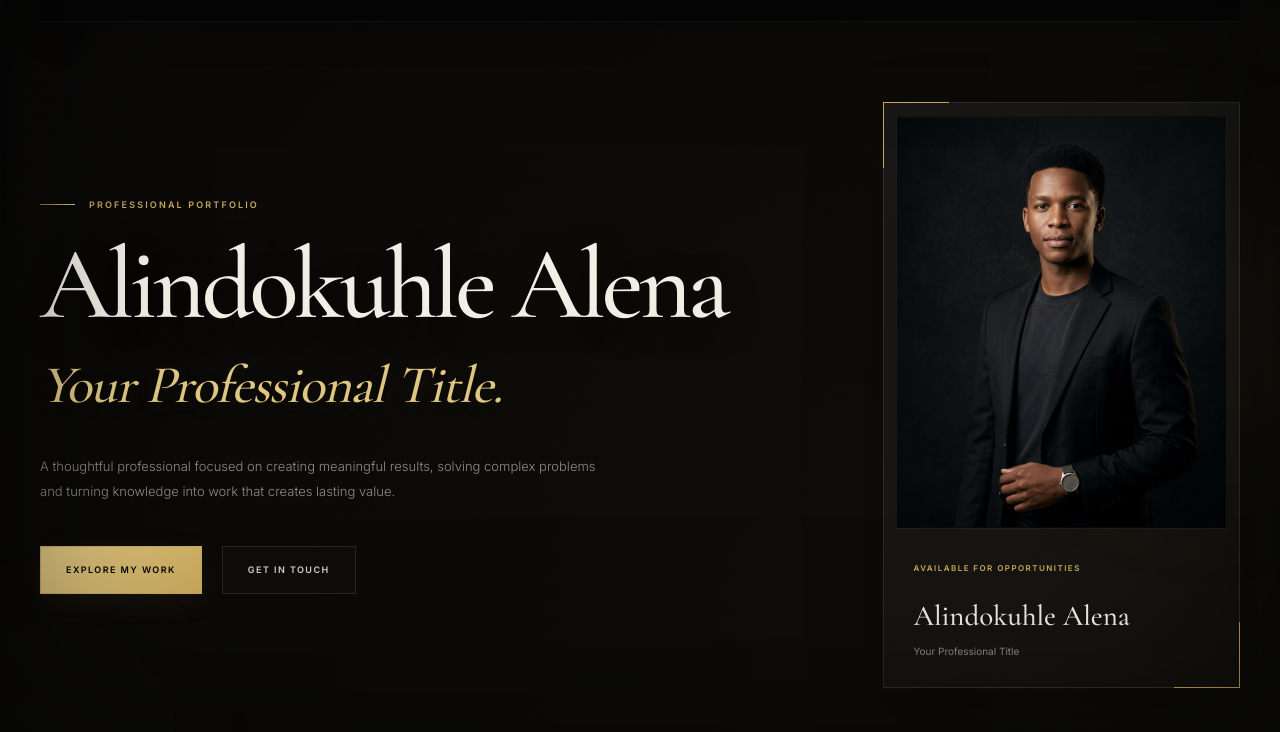
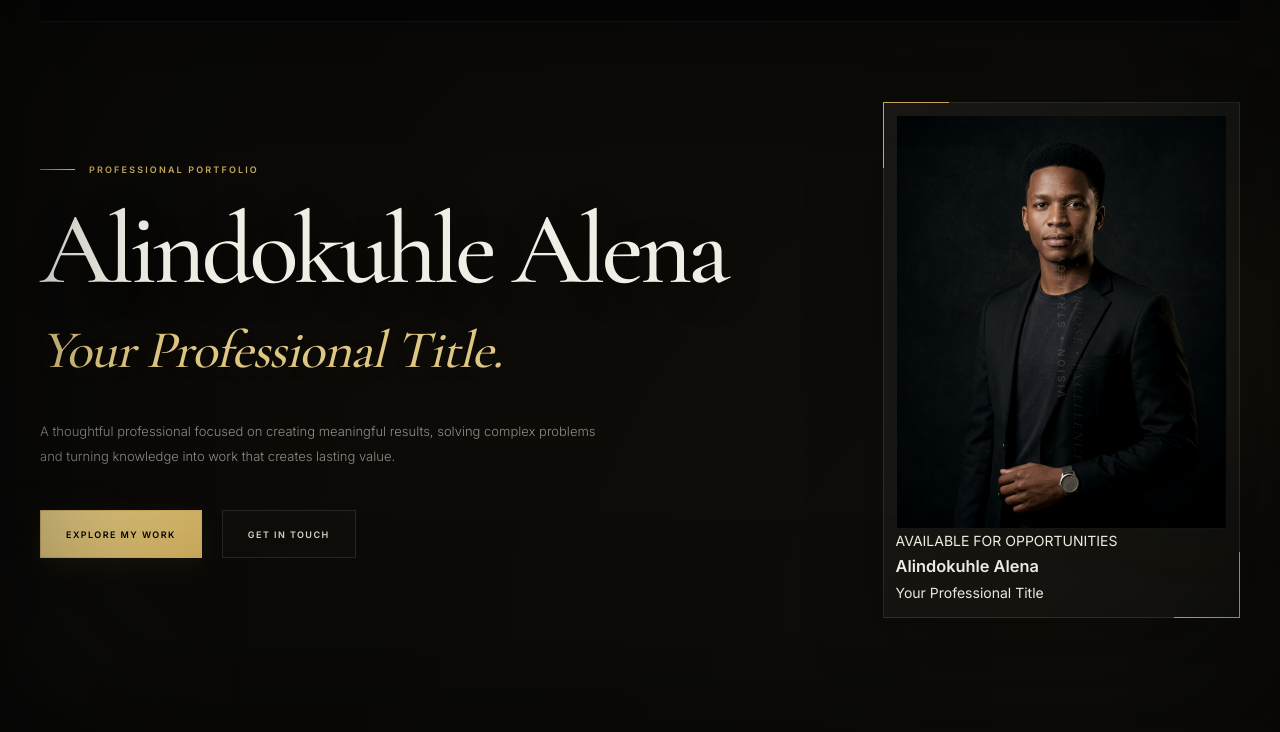
Before and after one commit to thabangmakgai265-commits/monarchtech-website, a plain HTML site: page demos/black/index.html in a window 1280 px wide. Shown: the part 68-800 px from the top of the page. Drawn offline with nearby package versions, Linux system fonts and the light colour scheme.

Commit message:
Update style.css

```diff
--- a/demos/black/style.css
+++ b/demos/black/style.css
@@ -595,6 +595,7 @@
 
 .profile-card:hover{
     transform:translateY(-7px);
+
     border-color:var(--gold-line);
 
     box-shadow:
@@ -604,64 +605,97 @@
 .profile-image{
     aspect-ratio:4 / 5;
 
-    display:grid;
-    place-items:center;
-
-    background:
-        radial-gradient(
-            circle at 50% 30%,
-            rgba(200,168,91,.15),
-            transparent 35%
-        ),
-        linear-gradient(
-            145deg,
-            #151411,
-            #080807
-        );
+    position:relative;
+
+    overflow:hidden;
+
+    background:#080808;
 
     border:1px solid var(--line-soft);
-
-    color:var(--gold-dark);
-
-    font-family:var(--serif);
-    font-size:18px;
-    font-style:italic;
 
     box-shadow:
         inset 0 0 50px rgba(0,0,0,.25);
 }
 
-.profile-info{
-    padding:25px 18px 15px;
-}
-
-.profile-status{
-    color:var(--gold);
-
-    font-size:8px;
+.profile-image::before{
+    content:"VISION   •   STRATEGY   •   IMPACT";
+
+    position:absolute;
+
+    top:12%;
+    left:-18%;
+
+    width:136%;
+
+    color:rgba(241,238,230,.13);
+
+    font-family:var(--sans);
+    font-size:10px;
     font-weight:600;
 
+    letter-spacing:.28em;
+    text-transform:uppercase;
+
+    white-space:nowrap;
+
+    transform:rotate(-90deg);
+
+    z-index:2;
+
+    pointer-events:none;
+
+    mix-blend-mode:screen;
+}
+
+.profile-image::after{
+    content:"FOCUS   •   PURPOSE   •   EXCELLENCE";
+
+    position:absolute;
+
+    bottom:16%;
+    right:-30%;
+
+    width:150%;
+
+    color:rgba(241,238,230,.10);
+
+    font-family:var(--serif);
+    font-size:13px;
+    font-style:italic;
+
     letter-spacing:.18em;
-}
-
-.profile-info h3{
-    margin-top:13px;
-
-    color:var(--ivory);
-
-    font-family:var(--serif);
-    font-size:29px;
-    font-weight:500;
-}
-
-.profile-info p{
-    margin-top:3px;
-
-    color:var(--muted);
-
-    font-size:10px;
-}
-
+
+    white-space:nowrap;
+
+    transform:rotate(90deg);
+
+    z-index:2;
+
+    pointer-events:none;
+
+    mix-blend-mode:screen;
+}
+
+.profile-image img{
+    width:100%;
+    height:100%;
+
+    display:block;
+
+    object-fit:cover;
+    object-position:center center;
+
+    filter:
+        saturate(.92)
+        contrast(1.04)
+        brightness(.94);
+
+    transition:var(--transition);
+}
+
+.profile-card:hover .profile-image img{
+    transform:scale(1.025);
+}
 /* =========================================================
    SECTION HEADINGS
 ========================================================= */
```
